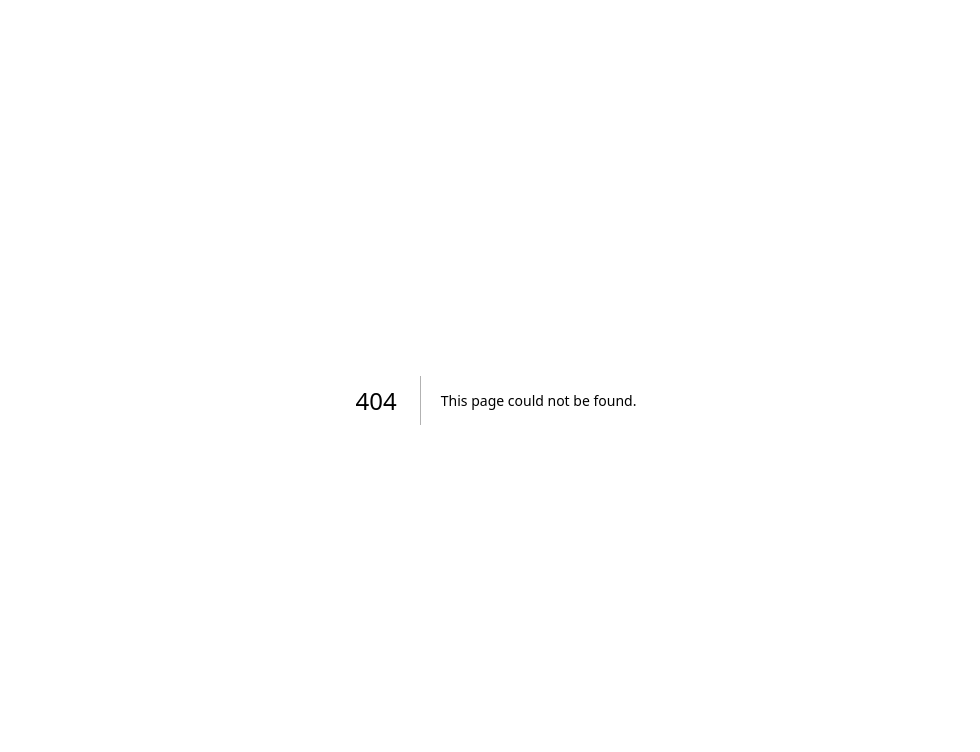
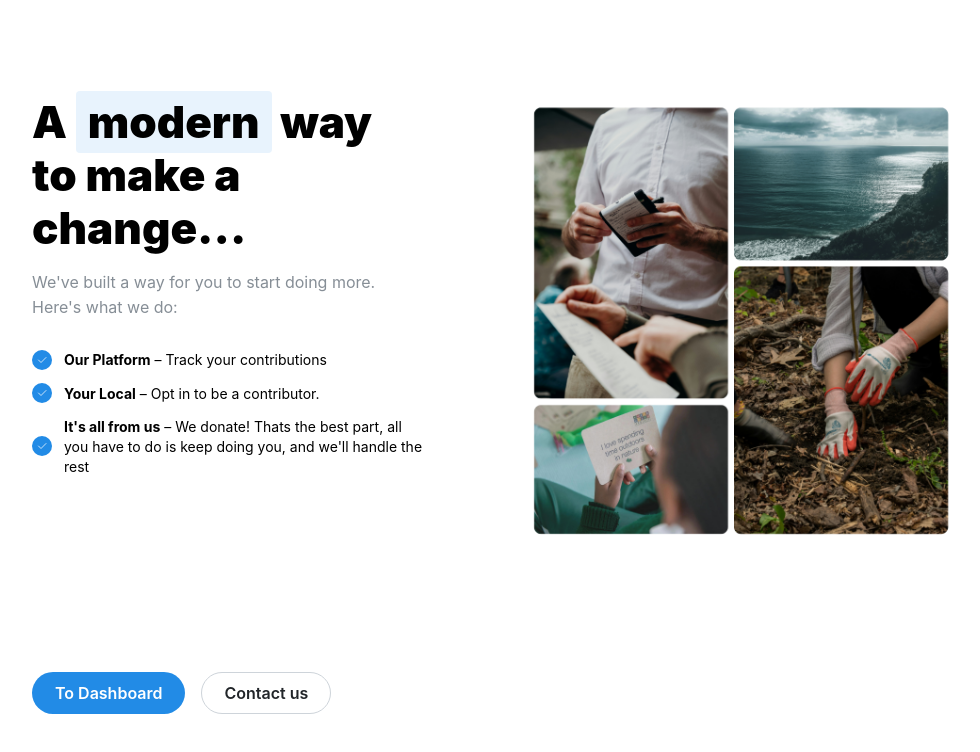
Before and after one commit to THESMOKEYBADGER/more., a Next.js app: page /this-is-us in a window 1280 px wide. Before the commit this address had no page. Shown: the top 752 px of the page, without its empty margins (144-1124 px from the left). Built offline with nearby package versions, Linux system fonts and the light colour scheme.

Commit message:
this is us page first draft

```diff
--- /dev/null
+++ b/components/HeroBullets.js
@@ -0,0 +1,59 @@
+import { Image, Container, Title, Button, Group, Text, List, ThemeIcon, rem } from '@mantine/core';
+import { IconCheck } from '@tabler/icons-react';
+import React from 'react';
+import { MantineProvider } from '@mantine/core';
+import '@mantine/core/styles.css';
+import image from '../public/images/hero-image.png';
+import styles from '../styles/HeroBullets.module.css';
+
+export function HeroBullets() {
+  return (
+    <Container size="md">
+      <div className={styles.inner}>
+        <div className={styles.content}>
+          <Title className={styles.title}>
+            A <span className={styles.highlight}>modern</span> way <br /> to make a change...
+          </Title>
+          <Text c="dimmed" mt="md">
+            We've built a way for you to start doing more. <br /> Here's what we do:
+
+
+          </Text>
+
+          <List
+            mt={30}
+            spacing="sm"
+            size="sm"
+            icon={
+              <ThemeIcon size={20} radius="xl">
+                <IconCheck style={{ width: rem(12), height: rem(12) }} stroke={1.5} />
+              </ThemeIcon>
+            }
+          >
+            <List.Item>
+              <b>Our Platform</b> – Track your contributions
+            </List.Item>
+            <List.Item>
+              <b>Your Local</b> – Opt in to be a contributor.
+            </List.Item>
+            <List.Item>
+              <b>It's all from us</b> – We donate! Thats the best part, all you have to do is keep doing you, and we'll handle the rest
+            </List.Item>
+          </List>
+        </div>
+        { <Image src={image.src} className={styles.image} /> }
+      </div>
+
+      <Group mt={30}>
+            <Button radius="xl" size="md" className={styles.control}>
+              To Dashboard
+            </Button>
+            <Button variant="default" radius="xl" size="md" className={styles.control}>
+              Contact us
+            </Button>
+          </Group>
+    </Container>
+  );
+}
+
+export default HeroBullets;
--- /dev/null
+++ b/pages/this-is-us.js
@@ -0,0 +1,5 @@
+import HeroBullets from '../components/HeroBullets';
+
+export default function ThisIsUsPage() {
+  return <HeroBullets />;
+}
--- /dev/null
+++ b/styles/HeroBullets.module.css
@@ -0,0 +1,64 @@
+.inner {
+  display: flex;
+  justify-content: space-between;
+  padding-top: calc(var(--mantine-spacing-xl) * 3);
+  padding-bottom: calc(var(--mantine-spacing-xl) * 3);
+
+  @media (max-width: $mantine-breakpoint-md) {
+    flex-direction: column;
+    align-items: center; /* Center content and image on mobile */
+  }
+}
+
+.content {
+
+  max-width: rem(480px);
+  margin-right: calc(var(--mantine-spacing-xl) * 3);
+
+  @media (max-width: $mantine-breakpoint-md) {
+    max-width: 100%;
+    margin-right: 0;
+    padding: 15px;;
+     /* Center text on mobile */
+  }
+}
+
+.title {
+  color: light-dark(var(--mantine-color-black), var(--mantine-color-white));
+  font-family:
+    Greycliff CF,
+    var(--mantine-font-family);
+  font-size: rem(44px);
+  line-height: 1.2;
+  font-weight: 900;
+
+  @media (max-width: $mantine-breakpoint-xs) {
+    font-size: rem(28px);
+  }
+}
+
+.control {
+  @media (max-width: $mantine-breakpoint-xs) {
+    flex: 1;
+    margin-top: -150px;
+  }
+}
+
+.image {
+  width: rem(450px);
+  height: rem(450px);
+
+  @media (max-width: $mantine-breakpoint-md) {
+    margin-top: rem(50px); /* Add space between content and image on mobile */
+    width: 100%;
+    height: auto;
+  }
+}
+
+.highlight {
+  position: relative;
+  background-color: var(--mantine-color-blue-light);
+  border-radius: var(--mantine-radius-sm);
+  padding: rem(4px) rem(12px);
+
+}
```
Also changed, not shown: public/images/hero-image.png (added).
